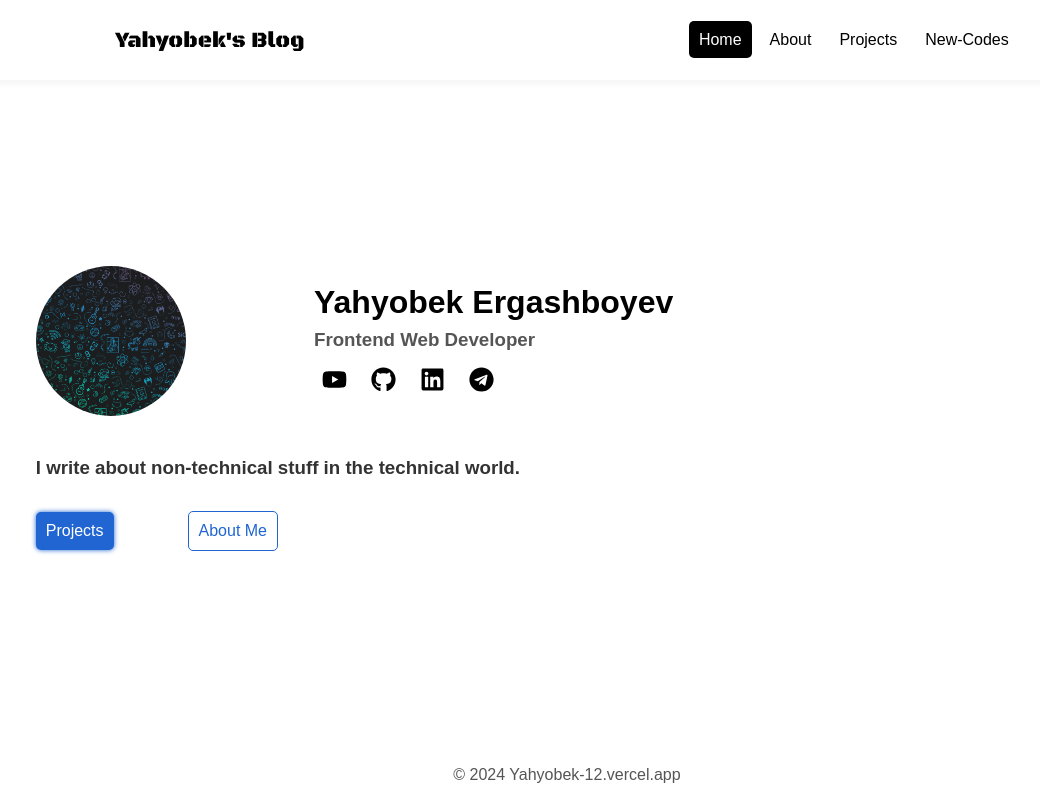
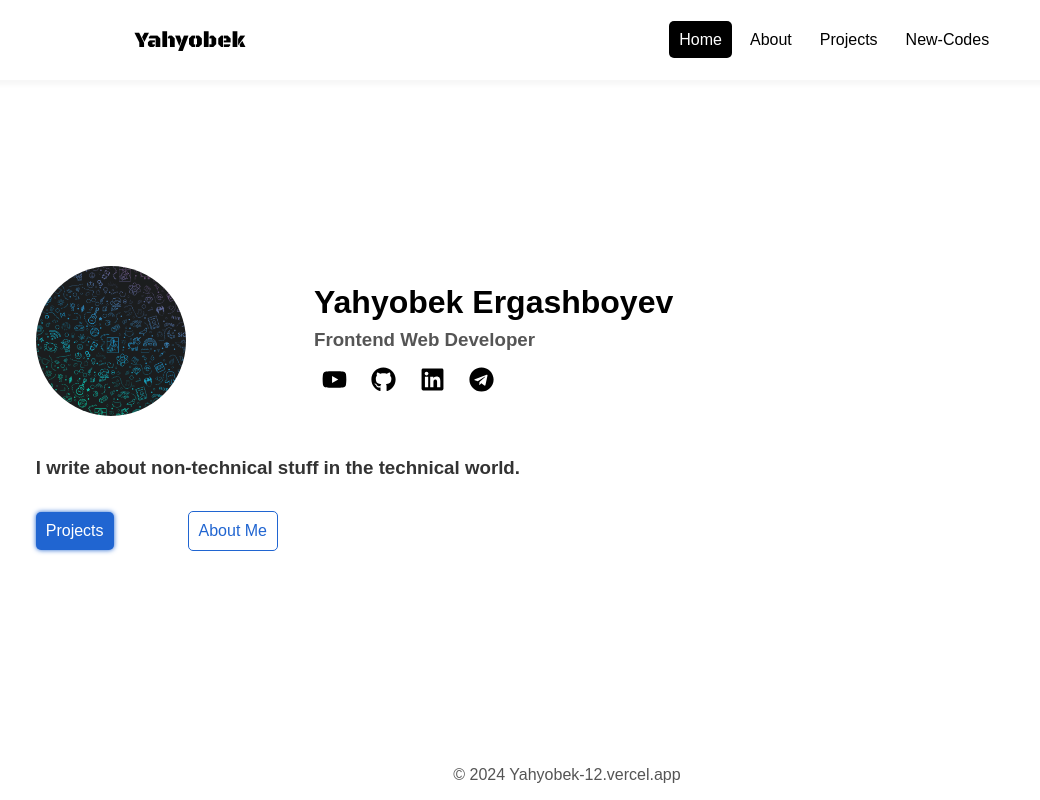
Before and after one commit to Yahyobek-12/Yahyobek, a React (Create React App) app: page / in a window 1280 px wide. Shown: the whole page, without its empty margins (73-1113 px from the left). Built offline with nearby package versions, Linux system fonts and the light colour scheme; a web font is replaced by a local one.

Commit message:
new-codes

```diff
--- a/src/Components/Navbar.jsx
+++ b/src/Components/Navbar.jsx
@@ -18,7 +18,7 @@ const Navbar = () => {
 
   return (
     <div className='nav'>
-      <h3 className='logo'>Yahyobek's Blog</h3>
+      <h3 className='logo'>Yahyobek</h3>
       <ul className={active ? 'navbar-active' : 'navbar'}>
         <NavLink to='' onClick={closeNavbar}>Home</NavLink>
         <NavLink to='about' onClick={closeNavbar}>About</NavLink>
```
